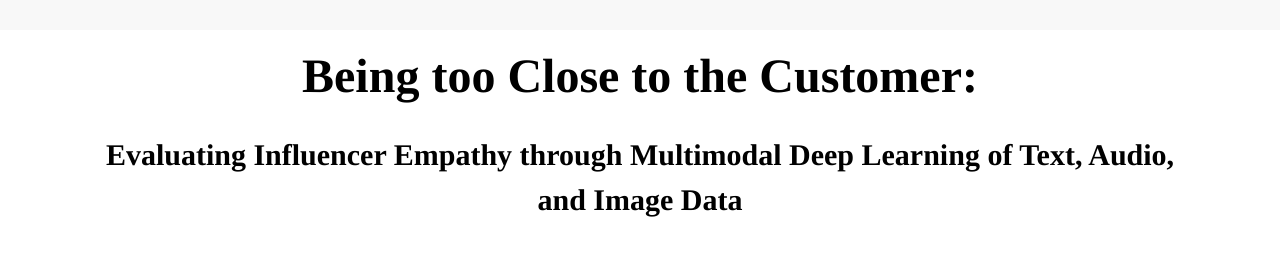
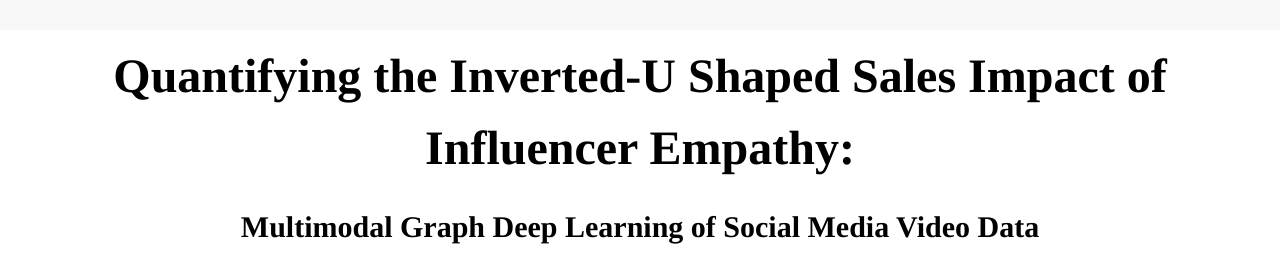
Before and after one commit to multimodal-influencer-empathy/multimodal-influencer-empathy.github.io, a plain HTML site: page index.html in a window 1280 px wide. Shown: the top 279 px of the page. Drawn offline with Linux system fonts and the light colour scheme.

Commit message:
Update index.html

```diff
--- a/index.html
+++ b/index.html
@@ -2,7 +2,7 @@
 <html lang="zh-CN">
 <head>
     <!-- 页面标题及元数据 -->
-    <title>Being too Close to the Customer: Evaluating Influencer Empathy through Multimodal Deep Learning of Text, Audio, and Image Data</title>
+    <title>Quantifying the Inverted-U Shaped Sales Impact of Influencer Empathy: Multimodal Graph Deep Learning of Social Media Video Data</title>
     <meta name="description" content="">
     <meta name="author" content="">
     <meta name="keywords" content="">
@@ -107,8 +107,8 @@
 
             <!-- 标题部分 -->
             <div class="large-title">
-                <p style="font-size: 48px; text-align: center;">Being too Close to the Customer:</p>
-                <p style="margin: 0; text-align: center; font-size: 30px;">Evaluating Influencer Empathy through Multimodal Deep Learning of Text, Audio, and Image Data</p>
+                <p style="font-size: 48px; text-align: center;">Quantifying the Inverted-U Shaped Sales Impact of Influencer Empathy: </p>
+                <p style="margin: 0; text-align: center; font-size: 30px;">Multimodal Graph Deep Learning of Social Media Video Data</p>
             </div>
 
             <!-- 代码和数据集链接部分 -->
```
